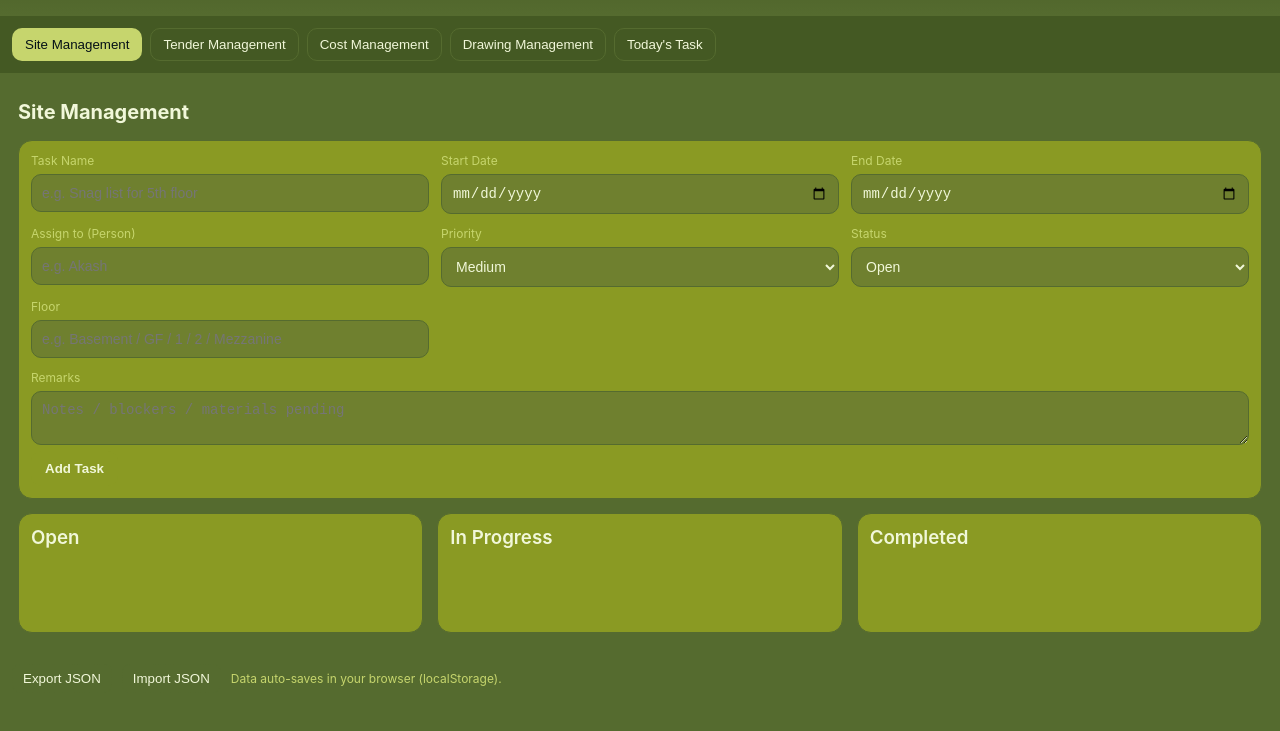
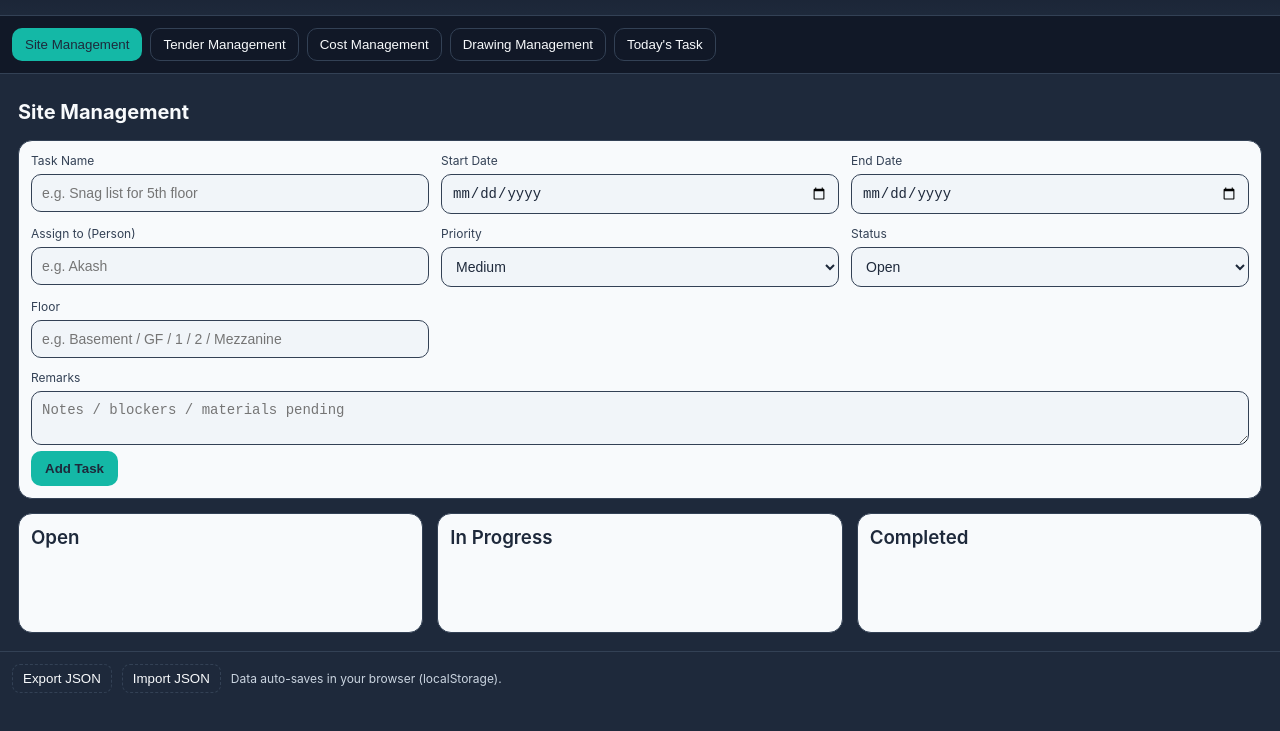
Before and after one commit to nayakraj75-ship-it/Project-management-Tracker, a plain HTML site: page index.html in a window 1280 px wide. Shown: the part 69-800 px from the top of the page. Drawn offline with Linux system fonts and the light colour scheme.

Commit message:
Update style.css

```diff
--- a/style.css
+++ b/style.css
@@ -1,16 +1,16 @@
 :root{
-  --bg:#556B2F;         /* Dark green background */
-  --card:#8A9A23;       /* Olive card background */
-  --ink:#F1F7D9;        /* Text color - very light green */
-  --muted:#C6D56D;      /* Muted text - light olive */
-  --primary:#8A9A23;    /* Primary buttons - olive */
-  --primary-ink:#F1F7D9;/* Text on primary */
-  --accent:#C6D56D;     /* Accent highlights - light olive */
-  --danger:#ef4444;     /* Danger stays red */
-  --warn:#f59e0b;       /* Warning amber */
-  --ok:#10b981;         /* Success green */
-  --ring:#556B2F;       /* Borders - dark green */
-  --chip:#8A9A23;       /* Chip background - olive */
+  --bg:#1e293b;         /* Charcoal Gray background */
+  --card:#f8fafc;       /* Cool White card background */
+  --ink:#f8fafc;        /* Text color - cool white */
+  --muted:#cbd5e1;      /* Muted gray */
+  --primary:#14b8a6;    /* Teal Green primary buttons */
+  --primary-ink:#1e293b;/* Text on primary */
+  --accent:#14b8a6;     /* Accent teal */
+  --danger:#ef4444;     /* Red danger */
+  --warn:#f59e0b;       /* Amber warning */
+  --ok:#10b981;         /* Green success */
+  --ring:#334155;       /* Borders - gray */
+  --chip:#f8fafc;       /* Chip background - white */
 }
 
 *{box-sizing:border-box}
@@ -25,7 +25,7 @@ html,body{
 .app-header{
   padding:18px 20px;
   border-bottom:1px solid var(--ring);
-  background:linear-gradient(180deg,#445923, #556B2F);
+  background:linear-gradient(180deg,#111827,#1e293b);
 }
 .app-header h1{margin:0;font-size:22px}
 .subtitle{margin:6px 0 0;color:var(--muted);font-size:13px}
@@ -36,13 +36,13 @@ html,body{
   flex-wrap:wrap;
   padding:12px 12px;
   border-bottom:1px solid var(--ring);
-  background:#445923;
+  background:#111827;
   position:sticky;
   top:0;
   z-index:5
 }
 .tab-btn{
-  background:#445923;
+  background:#111827;
   border:1px solid var(--ring);
   color:var(--ink);
   padding:8px 12px;
@@ -51,7 +51,7 @@ html,body{
 }
 .tab-btn.active{
   background:var(--accent);
-  color:#041016;
+  color:var(--primary-ink);
   border-color:transparent
 }
 
@@ -68,7 +68,8 @@ h3{margin:0 0 10px;font-weight:600}
   border:1px solid var(--ring);
   padding:12px;
   border-radius:14px;
-  margin-bottom:14px
+  margin-bottom:14px;
+  color:#1e293b; /* dark text inside cards */
 }
 .task-form .grid{
   display:grid;
@@ -80,14 +81,14 @@ h3{margin:0 0 10px;font-weight:600}
   flex-direction:column;
   gap:6px;
   font-size:12px;
-  color:var(--muted)
+  color:var(--ring)
 }
 .task-form input,
 .task-form select,
 .task-form textarea{
-  background:#6f802f;
+  background:#f1f5f9;
   border:1px solid var(--ring);
-  color:var(--ink);
+  color:#1e293b;
   padding:10px;
   border-radius:10px;
   font-size:14px
@@ -114,7 +115,8 @@ h3{margin:0 0 10px;font-weight:600}
   border:1px solid var(--ring);
   padding:12px;
   border-radius:14px;
-  min-height:120px
+  min-height:120px;
+  color:#1e293b
 }
 
 .task-list{
@@ -126,12 +128,13 @@ h3{margin:0 0 10px;font-weight:600}
   gap:10px
 }
 .task-card{
-  background:#445923;
+  background:#f1f5f9;
   border:1px solid var(--ring);
   border-radius:12px;
   padding:10px;
   display:grid;
-  gap:8px
+  gap:8px;
+  color:#1e293b
 }
 .row-top{display:flex;justify-content:space-between;align-items:center;gap:8px}
 .title{font-weight:700}
@@ -142,24 +145,24 @@ h3{margin:0 0 10px;font-weight:600}
   border-radius:999px;
   border:1px solid var(--ring);
   font-size:12px;
-  color:var(--ink)
+  color:#1e293b
 }
-.chip.warn{border-color:var(--warn);color:#ffdd9a}
-.chip.danger{border-color:var(--danger);color:#feb7b7}
-.chip.ok{border-color:var(--ok);color:#bef0d4}
+.chip.warn{border-color:var(--warn);color:#b45309}
+.chip.danger{border-color:var(--danger);color:#b91c1c}
+.chip.ok{border-color:var(--ok);color:#065f46}
 
 .row-actions{display:flex;gap:8px;flex-wrap:wrap}
 .btn{
-  background:#6f802f;
+  background:#f1f5f9;
   border:1px solid var(--ring);
-  color:var(--ink);
+  color:#1e293b;
   padding:6px 10px;
   border-radius:8px;
   cursor:pointer;
   font-size:12px
 }
-.btn.ghost{background:transparent}
-.btn.danger{border-color:var(--danger);color:#fca5a5}
+.btn.ghost{background:transparent;color:var(--ink)}
+.btn.danger{border-color:var(--danger);color:#dc2626}
 .btn.today{border-color:var(--accent)}
 
 .remarks{color:var(--muted);font-size:12px}
@@ -170,7 +173,8 @@ h3{margin:0 0 10px;font-weight:600}
   background:var(--card);
   border:1px solid var(--ring);
   padding:12px;
-  border-radius:14px
+  border-radius:14px;
+  color:#1e293b
 }
 
 .app-footer{
```
